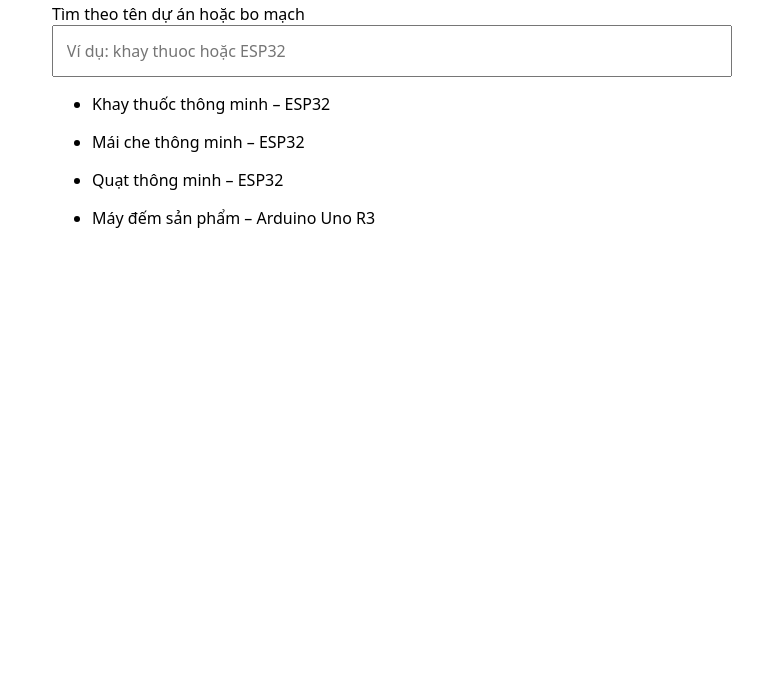
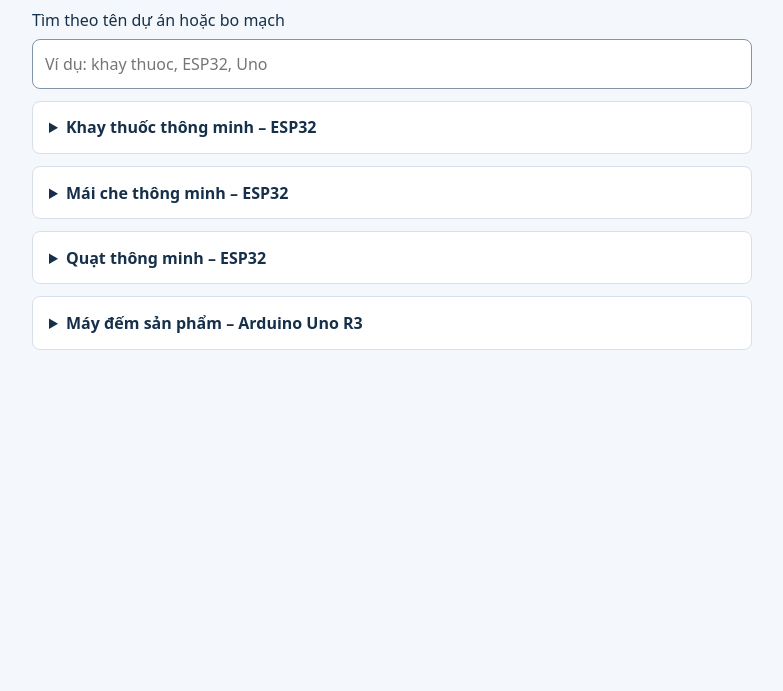
Before and after one commit to hoangtot-steam/hoangtot-steam.github.io, a plain HTML site: page index.html in a window 1280 px wide. Shown: the part 109-800 px from the top of the page, without its empty margins (248-1031 px from the left). Drawn offline with Linux system fonts and the light colour scheme.

Commit message:
Update index.html

```diff
--- a/index.html
+++ b/index.html
@@ -4,39 +4,116 @@
   <meta charset="utf-8">
   <meta name="viewport" content="width=device-width, initial-scale=1">
   <title>Hoàng Tốt – Dự án STEAM</title>
+
   <style>
-    body { font: 1rem system-ui; max-width: 680px; margin: 3rem auto; padding: 0 1rem; }
-    input { box-sizing: border-box; width: 100%; padding: .8rem; font: inherit; }
-    li { margin: 1rem 0; }
+    body {
+      max-width: 720px;
+      margin: 3rem auto;
+      padding: 0 1rem;
+      background: #f4f7fb;
+      color: #16304a;
+      font: 1rem/1.5 system-ui, sans-serif;
+    }
+
+    label {
+      display: block;
+      margin-bottom: .4rem;
+    }
+
+    input {
+      box-sizing: border-box;
+      width: 100%;
+      padding: .75rem;
+      border: 1px solid #8295a8;
+      border-radius: .5rem;
+      background: white;
+      font: inherit;
+    }
+
+    details {
+      margin-top: .75rem;
+      border: 1px solid #d7e0ea;
+      border-radius: .5rem;
+      background: white;
+    }
+
+    summary {
+      padding: .85rem 1rem;
+      cursor: pointer;
+      font-weight: 600;
+    }
+
+    summary:hover {
+      background: #eaf3ff;
+    }
+
+    details p {
+      margin: 0;
+      padding: 0 1rem 1rem;
+    }
   </style>
 </head>
+
 <body>
-  <h1>Hoàng Tốt – Dự án STEAM</h1>
-  <label for="tim">Tìm theo tên dự án hoặc bo mạch</label>
-  <input id="tim" type="search" placeholder="Ví dụ: khay thuoc hoặc ESP32">
+  <main>
+    <h1>Hoàng Tốt – Dự án STEAM</h1>
 
-  <ul id="du-an">
-    <li>Khay thuốc thông minh – ESP32</li>
-    <li>Mái che thông minh – ESP32</li>
-    <li>Quạt thông minh – ESP32</li>
-    <li>Máy đếm sản phẩm – Arduino Uno R3</li>
-  </ul>
+    <label for="tim">Tìm theo tên dự án hoặc bo mạch</label>
+    <input id="tim" type="search" placeholder="Ví dụ: khay thuoc, ESP32, Uno">
+
+    <p id="khong-co" role="status" hidden>Không tìm thấy dự án phù hợp.</p>
+
+    <div id="du-an">
+      <details>
+        <summary>Khay thuốc thông minh – ESP32</summary>
+        <p>Khay thuốc dùng ESP32 để cài giờ và nhắc uống thuốc.</p>
+      </details>
+
+      <details>
+        <summary>Mái che thông minh – ESP32</summary>
+        <p>Mái che tự đóng hoặc mở theo mưa, ánh sáng, nhiệt độ và độ ẩm.</p>
+      </details>
+
+      <details>
+        <summary>Quạt thông minh – ESP32</summary>
+        <p>Quạt bật theo chuyển động và có thể điều khiển bằng Blynk.</p>
+      </details>
+
+      <details>
+        <summary>Máy đếm sản phẩm – Arduino Uno R3</summary>
+        <p>Cảm biến hồng ngoại đếm sản phẩm và hiển thị số lượng trên LCD.</p>
+      </details>
+    </div>
+  </main>
 
   <script>
     const oTim = document.querySelector("#tim");
-    const duAn = document.querySelectorAll("#du-an li");
+    const duAn = document.querySelectorAll("#du-an details");
+    const thongBao = document.querySelector("#khong-co");
 
     function boDau(chuoi) {
       return chuoi.toLowerCase().normalize("NFD")
-        .replace(/\p{M}/gu, "").replaceAll("đ", "d").trim();
+        .replace(/\p{M}/gu, "")
+        .replaceAll("đ", "d")
+        .trim();
     }
 
-    oTim.addEventListener("input", () => {
+    function locDuAn() {
       const tuKhoa = boDau(oTim.value);
+      let soKetQua = 0;
+
       for (const muc of duAn) {
-        muc.hidden = !boDau(muc.textContent).includes(tuKhoa);
+        const ten = muc.querySelector("summary").textContent;
+        const phuHop = boDau(ten).includes(tuKhoa);
+        muc.hidden = !phuHop;
+        if (phuHop) soKetQua++;
       }
-    });
+
+      thongBao.hidden = soKetQua > 0;
+    }
+
+    oTim.addEventListener("input", locDuAn);
+    locDuAn();
   </script>
 </body>
 </html>
```
